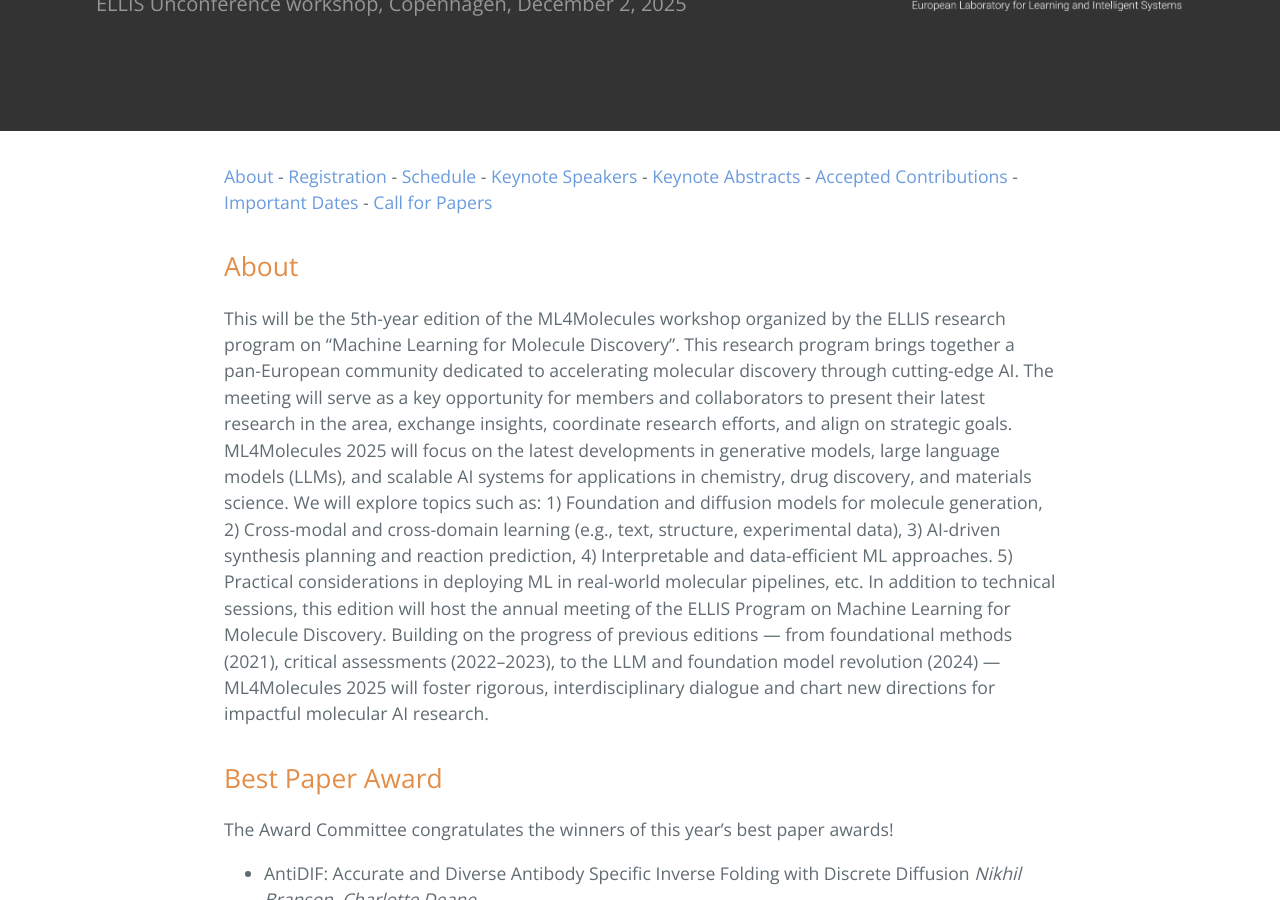
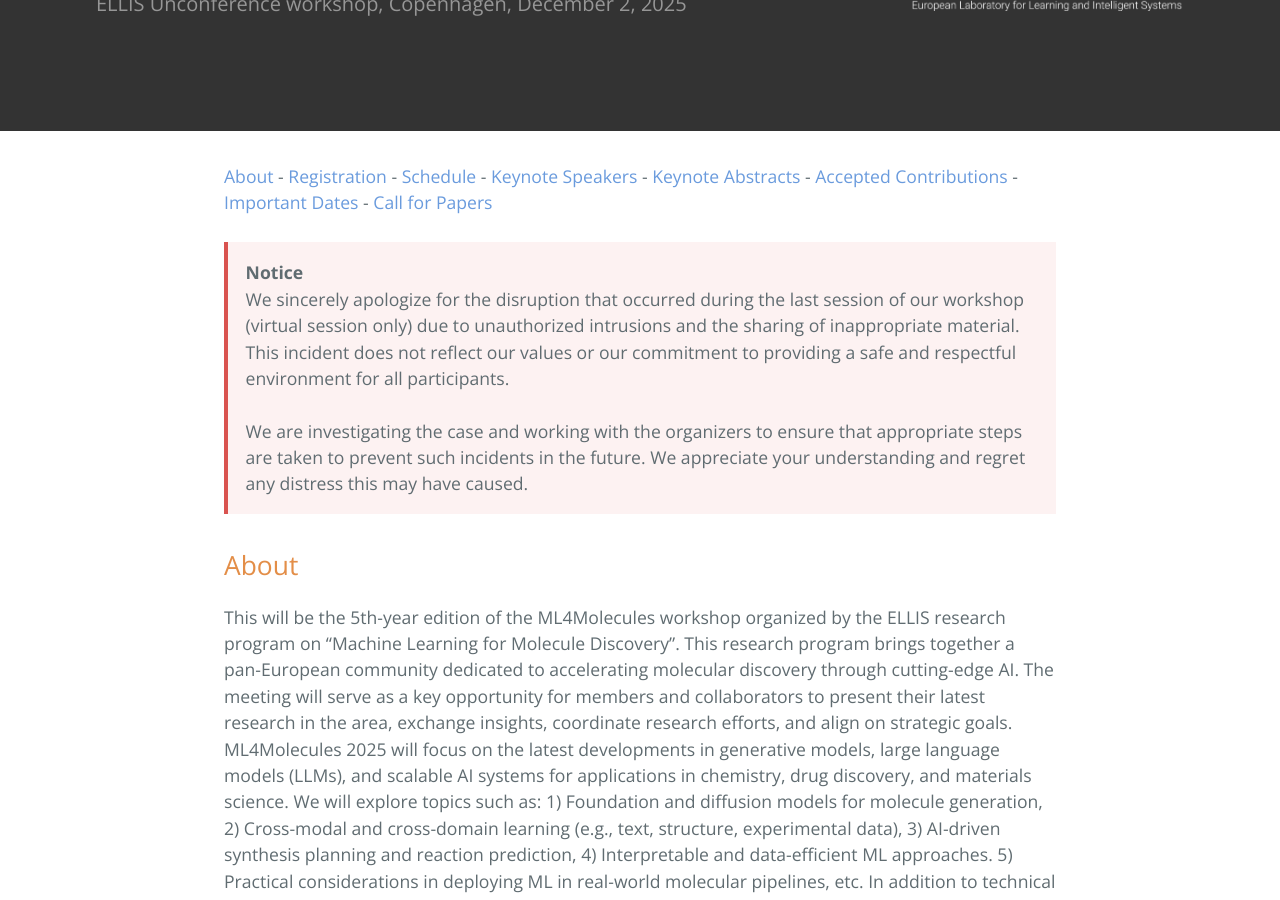
Before and after one commit to moleculediscovery/workshop2025, a Jekyll site: the page built from index.md, in a window 1280 px wide and 900 px high, scrolled down 342 px. Built offline with Jekyll 4.4.1, drawn with Linux system fonts in a browser that asks for light colours; our own code applies the rules of GitHub Pages for plain Markdown files.

Commit message:
Add notice about workshop disruption and commitment
Added a notice regarding disruptions during the last workshop session and emphasized the commitment to a safe environment.

```diff
--- a/index.md
+++ b/index.md
@@ -1,4 +1,14 @@
 [About](#about) - [Registration](#registration) - [Schedule](#schedule) - [Keynote Speakers](#keynote-speakers)  - [Keynote Abstracts](#keynote-abstracts) - [Accepted Contributions](#accepted-contributions) - [Important Dates](#important-dates) - [Call for Papers](#call-for-papers)
+
+<div style="border-left: 4px solid #d9534f; background: #fdf2f2; padding: 1em; margin: 1.5em 0;">
+<strong>Notice</strong><br>
+We sincerely apologize for the disruption that occurred during the last session of our workshop (virtual session only) due to unauthorized intrusions and the sharing of inappropriate material.
+This incident does not reflect our values or our commitment to providing a safe and respectful environment for all participants.
+
+<br><br>
+We are investigating the case and working with the organizers to ensure that appropriate steps are taken to prevent such incidents in the future.
+We appreciate your understanding and regret any distress this may have caused.
+</div>
 
 
 ## About
```
